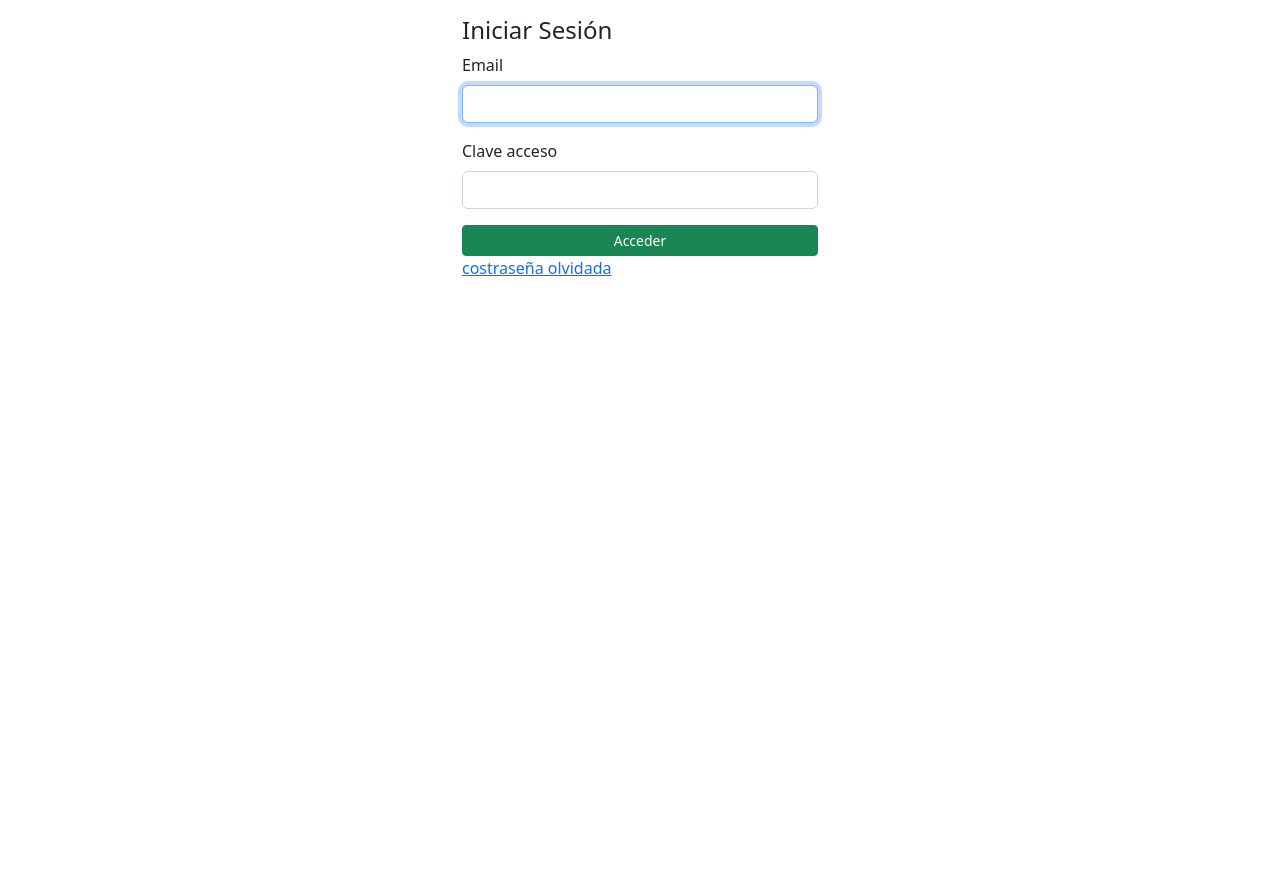
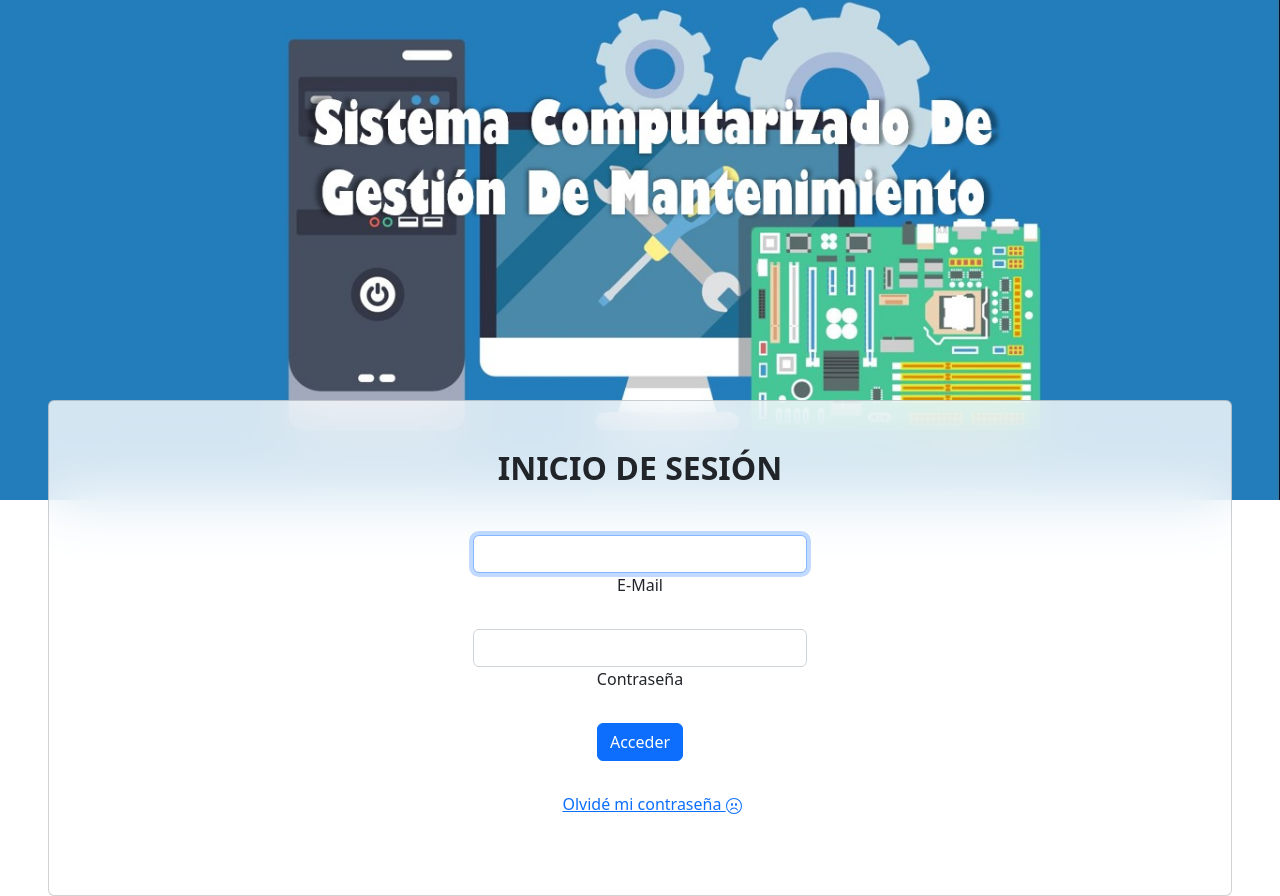
Before and after one commit to LuisLlancari/Sistema-de-gestion-de-equipos, a PHP site: page / in a window 1280 px wide. Before the commit the page ends 276 px from the top, so only its background shows below. Run offline with PHP 8.4, Linux system fonts and the light colour scheme; some libraries are stand-ins or nearby versions.

Commit message:
Modelo/Controller avanzado - Login

```diff
--- a/index.php
+++ b/index.php
@@ -1,8 +1,8 @@
 <!doctype html>
-<html lang="en">
+<html lang="es">
 
 <head>
-  <title>Title</title>
+  <title>LOGIN</title>
   <!-- Required meta tags -->
   <meta charset="utf-8">
   <meta name="viewport" content="width=device-width, initial-scale=1, shrink-to-fit=no">
@@ -14,31 +14,68 @@
 </head>
 
 <body>
-    <div class="container mt-3">
-      <div class="row">
-        <div class="col-md-4"></div>
-        <div class="col-md-4">
-          <h4>Iniciar Sesión</h4>
+
+
+<section class="text-center">
+
+  <!-- IMAGEN SUPERIOR  -->
+  <div class="p-5 bg-image" style="background-image: url('./test/reparacionBANNER.jpeg');
+      height: 500px;
+      background-position: center;
+      background-size: cover;">
+  </div>
+
+  <div class="card mx-4 mx-md-5 shadow-5-strong"
+      style="margin-top: -100px;
+        background: hsla(0, 0%, 100%, 0.8);
+        backdrop-filter: blur(30px);">
+
+    <div class="card-body py-5 px-md-5">
+      <div class="row d-flex justify-content-center">
+        <div class="col-lg-8">
+          <h2 class="fw-bold mb-5">INICIO DE SESIÓN</h2>
+
+          <!-- INICIO DEL FORMULARIO -->
           <form action="" id="form-login">
-            <div class="mb-3">
-              <label for="email" class="form-label">Email</label>
-              <input type="email" class="form-control" id="email" autofocus required>
+            <div class="container">
+              <div class="row justify-content-center">
+                <div class="col-md-6 mb-4">
+                  <div class="form-outline">
+                    <input type="email" id="email" class="form-control" autofocus required />
+                    <label class="form-label" for="email">E-Mail</label>
                   </div>
-            <div class="mb-3">
-              <label for="claveacceso"  class="form-label">Clave acceso</label>
-              <input type="text" class="form-control" id="claveacceso" required>
                 </div>
-            <div>
-              <div class="d-grid">
-                <button type="submit" class="btn btn-sm btn-success" id="acceder">Acceder</button>
               </div>
-              <a href="#" class="mt-3">costraseña olvidada</a>
+              <div class="row justify-content-center">
+                <div class="col-md-6 mb-4">
+                  <div class="form-outline">
+                    <input type="password" id="claveacceso" class="form-control" required />
+                    <label class="form-label" for="claveacceso">Contraseña</label>
                   </div>
+                </div>
+              </div>
+            </div>
+
+              <!-- BOTÓN de inicio de sesión -->
+            <button type="submit" class="btn btn-primary btn-btn-block mb-4" id="acceder">Acceder</button>
+
+            <!-- Enlace -->
+            <div class="form-check d-flex justify-content-center mb-4">
+              <a href="#" class="btn btn-link">
+              Olvidé mi contraseña <svg xmlns="http://www.w3.org/2000/svg" width="16" height="16" fill="currentColor" class="bi bi-emoji-frown" viewBox="0 0 16 16">
+                <path d="M8 15A7 7 0 1 1 8 1a7 7 0 0 1 0 14zm0 1A8 8 0 1 0 8 0a8 8 0 0 0 0 16z"/>
+                <path d="M4.285 12.433a.5.5 0 0 0 .683-.183A3.498 3.498 0 0 1 8 10.5c1.295 0 2.426.703 3.032 1.75a.5.5 0 0 0 .866-.5A4.498 4.498 0 0 0 8 9.5a4.5 4.5 0 0 0-3.898 2.25.5.5 0 0 0 .183.683zM7 6.5C7 7.328 6.552 8 6 8s-1-.672-1-1.5S5.448 5 6 5s1 .672 1 1.5zm4 0c0 .828-.448 1.5-1 1.5s-1-.672-1-1.5S9.448 5 10 5s1 .672 1 1.5z"/>
+              </svg>
+              </a>
+            </div>
+
           </form>
         </div>
-        <div class="col-md-4"></div>
       </div>
     </div>
+  </div>
+</section>
+
 
 
 
@@ -49,25 +86,27 @@
   <script src="https://cdn.jsdelivr.net/npm/bootstrap@5.2.1/dist/js/bootstrap.min.js"
     integrity="sha384-7VPbUDkoPSGFnVtYi0QogXtr74QeVeeIs99Qfg5YCF+TidwNdjvaKZX19NZ/e6oz" crossorigin="anonymous">
   </script>
+  <!-- SweetAlert2 -->
+  <link rel="stylesheet" href="https://cdn.jsdelivr.net/npm/sweetalert2@11.0.18/dist/sweetalert2.min.css">
+  <script src="https://cdn.jsdelivr.net/npm/sweetalert2@11.0.18/dist/sweetalert2.min.js"></script>
+
 </body>
 
 <script>
-  function $(id){return document.querySelector(id);}
+  function $(id) {
+    return document.querySelector(id);
+  }
+  const tiempo = 3;
 
-
-  // function verificar_contraseña(){
-
-  // }
-
-    $("#form-login").addEventListener("submit",(event) =>{
+  $("#form-login").addEventListener("submit", (event) => {
     event.preventDefault();
 
       const parametros = new FormData();
-      parametros.append("operacion"   ,"login_usuario");
-      parametros.append("email"       ,$("#email").value);
-      parametros.append("claveacceso" ,$("#claveacceso").value);
+      parametros.append("operacion", "login_usuario");
+      parametros.append("email", $("#email").value);
+      parametros.append("claveacceso", $("#claveacceso").value);
 
-      fetch(`./controllers/usuario.controller.php`,{
+      fetch(`./controllers/usuario.controller.php`, {
           method: "POST",
           body: parametros
         })
@@ -75,19 +114,64 @@
         .then(datos => {
           console.log(datos);
 
-          if (datos.acceso == true){
-
-            window.location.href='./views/index.php';
-          }else{
+          if (datos.acceso === true) {
+            toast("Acceso correcto");
+            setTimeout(() => { //Una pequeña pausa para que se muestre el SweetAlert
+              window.location.href = './views/index.php';
+            }, 1000);
+          } else {
+            // SweetAlert
+            if (datos.mensaje === "El correo no existe") {
+              Swal.fire({
+                icon: 'error',
+                title: 'Acceso incorrecto',
+                text: 'El correo ingresado no existe',
+                confirmButtonColor: '#2E86C1',
+                confirmButtonText: 'Aceptar',
+                footer: 'Verifique sus credenciales de registro',
+                timerProgressBar: true,
+                timer: (tiempo * 1000)
+              });
+            } else if (datos.mensaje === "La contraseña es incorrecta") {
+              Swal.fire({
+                icon: 'error',
+                title: 'Acceso incorrecto',
+                text: 'La contraseña es incorrecta',
+                confirmButtonColor: '#2E86C1',
+                confirmButtonText: 'Aceptar',
+                footer: 'Verifique sus credenciales de registro',
+                timerProgressBar: true,
+                timer: (tiempo * 1000)
+              });
+            } else {
               alert(datos.mensaje);
             }
+          }
         })
-        .catch(e =>{
-          console.error(e)
+        .catch(e => {
+          console.error(e);
+        });
     });
 
-    });
 
+    function toast(mensaje) {
+      const Toast = Swal.mixin({
+        toast: true,
+        position: 'top-end',
+        showConfirmButton: false,
+        timer: 1000,
+        timerProgressBar: true,
+        didOpen: (toast) => {
+          toast.addEventListener('mouseenter', Swal.stopTimer)
+          toast.addEventListener('mouseleave', Swal.resumeTimer)
+        }
+      })
+
+      Toast.fire({
+        icon: 'success',
+        title: mensaje
+      })
+    }
 </script>
 
 </html>
--- a/models/Conexion.php
+++ b/models/Conexion.php
@@ -5,7 +5,6 @@ class Conexion{
   private $puerto = "3306";
   private $baseDatos = "SISCOMPU";
   private $usuario = "root";
-  private $clave = "admin1234@/@";
 
 
   public function getConexion(){
@@ -17,8 +16,7 @@ class Conexion{
         port={$this->puerto};
         dbname={$this->baseDatos};
         charset=UTF8",
-        $this->usuario,
-        $this->clave
+        $this->usuario
       );
       $pdo->setAttribute(PDO::ATTR_ERRMODE, PDO::ERRMODE_EXCEPTION);
       return $pdo;
```
Also changed, not shown: controllers/categoria.controller.php (added, +24 -0 lines), controllers/marca.controller.php (added, +24 -0 lines), models/Categoria.php (added, +37 -0 lines), models/Marca.php (added, +37 -0 lines), test/reparacionBANNER.jpeg (added). Lines whose indentation alone changed are shown as unchanged.
